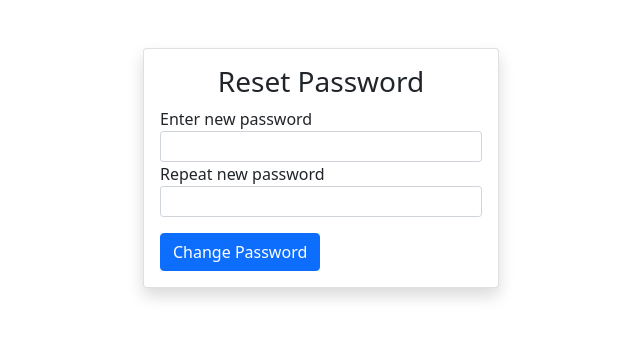
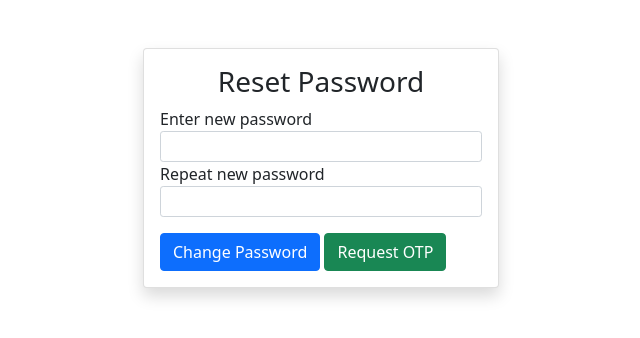
Before and after one commit to SurenRaj30/roadrunner_sem, a CodeIgniter app: page /roadrunner/index.php/forgot/ in a window 1280 px wide. Shown: the top 338 px of the page, without its empty margins (319-959 px from the left). Run offline with CodeIgniter, Linux system fonts and the light colour scheme; some libraries are stand-ins or nearby versions.

Commit message:
otp button

```diff
--- a/application/Application Layer/Manage User/forgot.php
+++ b/application/Application Layer/Manage User/forgot.php
@@ -26,7 +26,8 @@
 									<input type="password" name="password" id="password" class="form-control form-control-sm">
 								</div>
 								<button type="submit" id="loginBtn" class="btn btn-primary btn-block mt-3">Change Password</button>
-							</form>
+								<button type="submit" id="loginBtn" class="btn btn-success btn-block mt-3">Request OTP</button>
+						</form>
                 </div>
             </div>
         </div>
```
